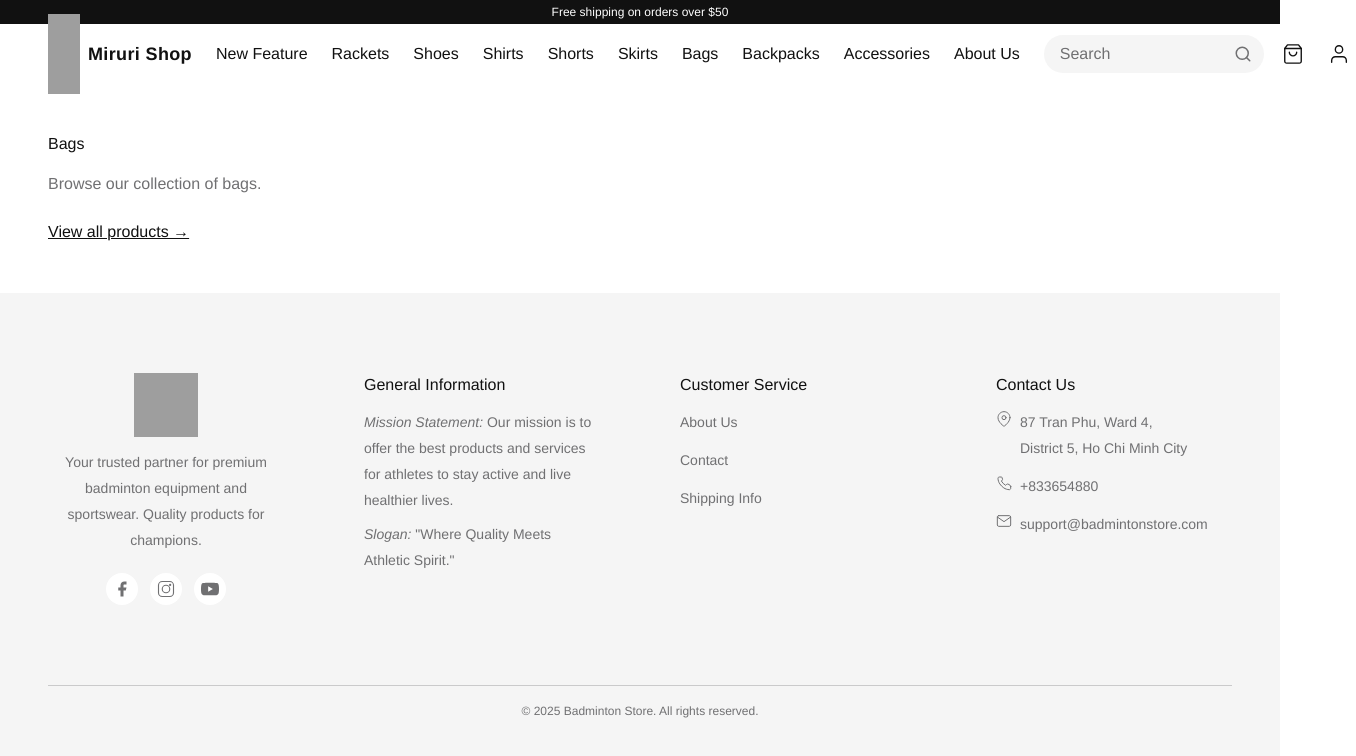
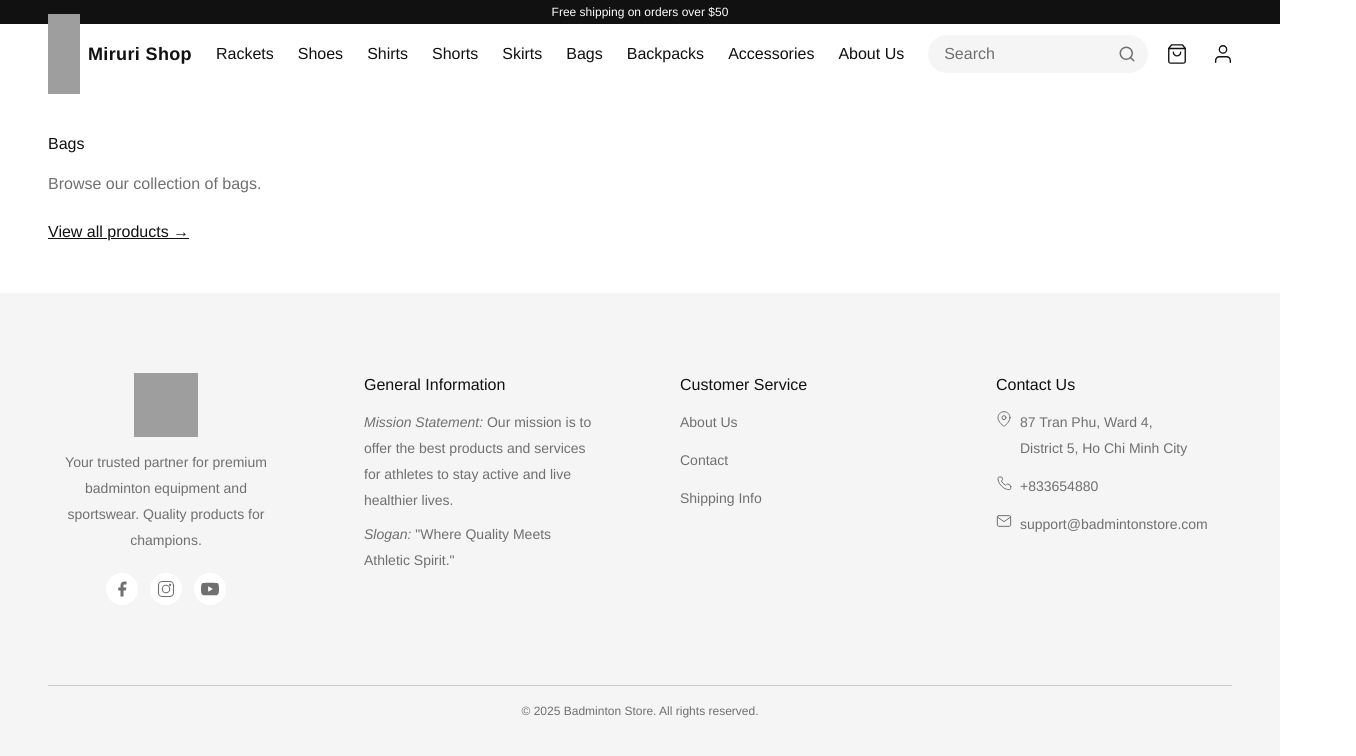
Before and after one commit to Mirylll/BadmintonShop, a React (Vite) app in the folder frontend/: page /bags in a window 1280 px wide. Shown: the top 756 px of the page, 1356 px wide, since content can reach past the window. Built offline with nearby package versions, Linux system fonts and the light colour scheme; grey boxes are pictures that could not be loaded; the HTML template or start-up script is replaced by a standard one.

Commit message:
chore(nav): remove New Feature from nav links and routes

```diff
--- a/frontend/src/components/layout/Header.tsx
+++ b/frontend/src/components/layout/Header.tsx
@@ -1,7 +1,6 @@
 import { useState } from 'react'
 
 const navLinks = [
-  { label: 'New Feature', path: '/new-feature' },
   { label: 'Rackets', path: '/rackets' },
   { label: 'Shoes', path: '/shoes' },
   { label: 'Shirts', path: '/shirts' },
--- a/frontend/src/pages/category/CategoryPage.tsx
+++ b/frontend/src/pages/category/CategoryPage.tsx
@@ -1,7 +1,6 @@
 import { Link } from 'react-router-dom'
 
 const categoryNames: Record<string, string> = {
-  'new-feature': 'New Feature',
   rackets: 'Rackets',
   shoes: 'Shoes',
   shirts: 'Shirts',
--- a/frontend/src/routes/index.tsx
+++ b/frontend/src/routes/index.tsx
@@ -34,7 +34,6 @@ export default function AppRoutes() {
         <Route path="/checkout" element={<Checkout />} />
         <Route path="/login" element={<Login />} />
         <Route path="/register" element={<Register />} />
-        <Route path="/new-feature" element={<CategoryPage category="new-feature" />} />
         <Route path="/rackets" element={<CategoryPage category="rackets" />} />
         <Route path="/shoes" element={<CategoryPage category="shoes" />} />
         <Route path="/shirts" element={<CategoryPage category="shirts" />} />
```
